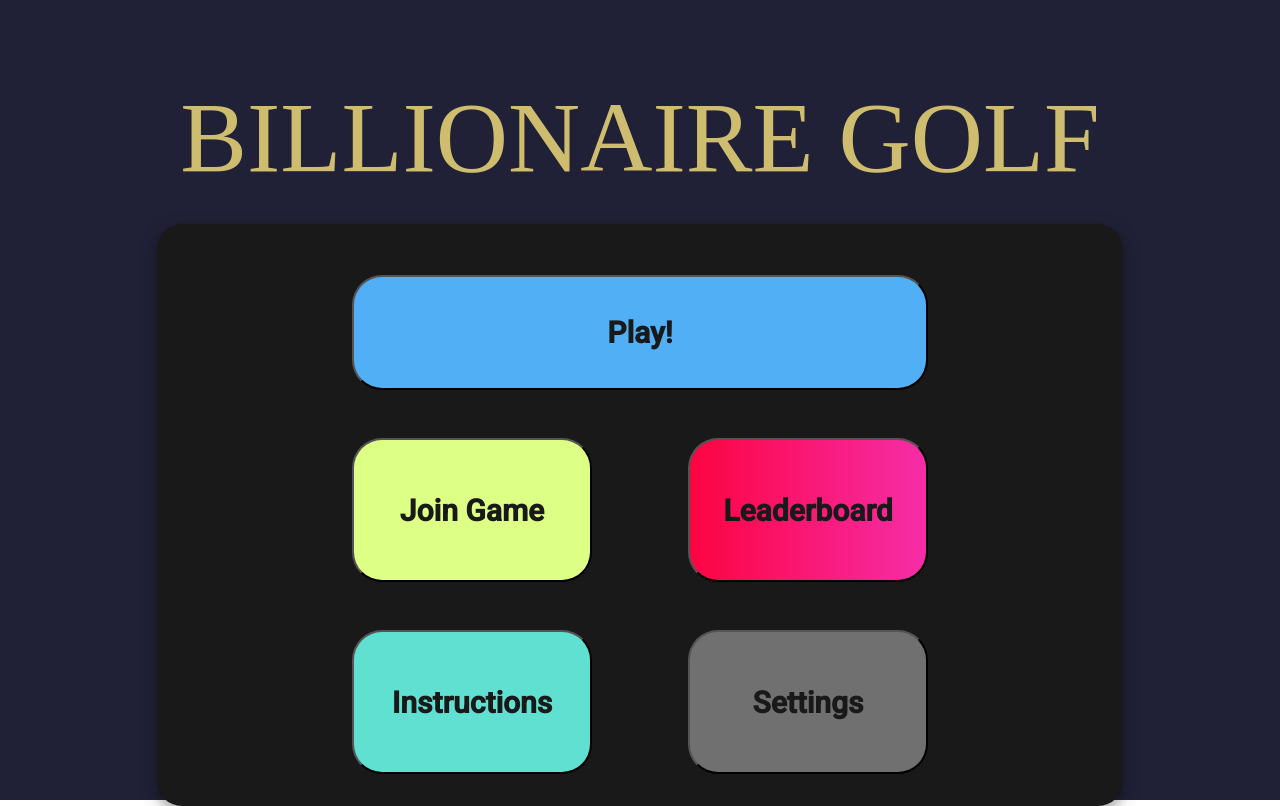
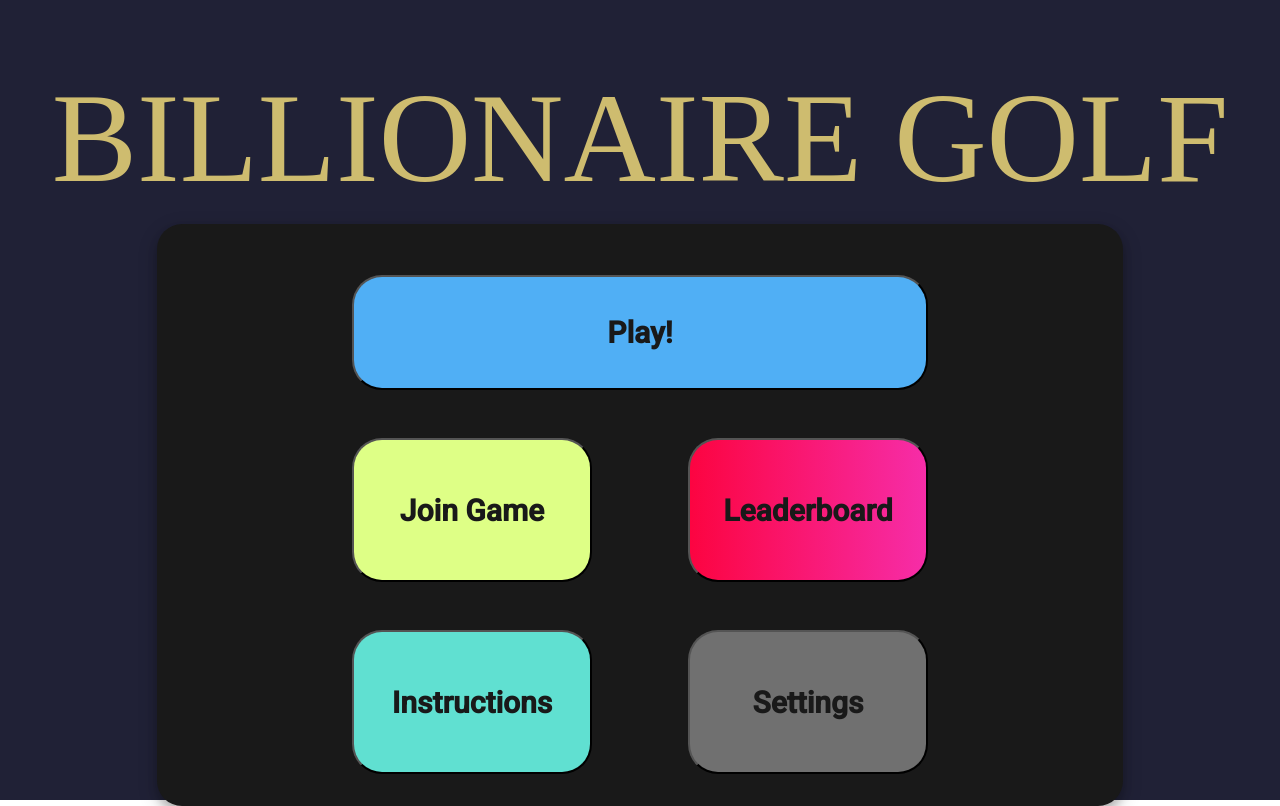
Before and after one commit to LachlanDow/Industry_Proj_Team5, an Angular app in the folder Front-end/become-billionaire/: page / in a window 1280 px wide. Built offline with nearby package versions, Linux system fonts and the light colour scheme; a web font is replaced by a local one.

Commit message:
Responsive Design Implemented

```diff
--- a/Front-end/become-billionaire/src/app/app.component.css
+++ b/Front-end/become-billionaire/src/app/app.component.css
@@ -9,7 +9,7 @@
 padding-top: 10%;
 padding-bottom: 5%;
 color: #cebc6f;
-font-size  : 100px;
+font-size: 10vw ;
 }
 
 .options{
@@ -71,7 +71,7 @@
   margin-right: 0%;
 }
 
-@media only screen and (max-width: 600px) {
+@media only screen and (max-width: 700px) {
 
     .btn{
       font-family: "Roboto";
```
